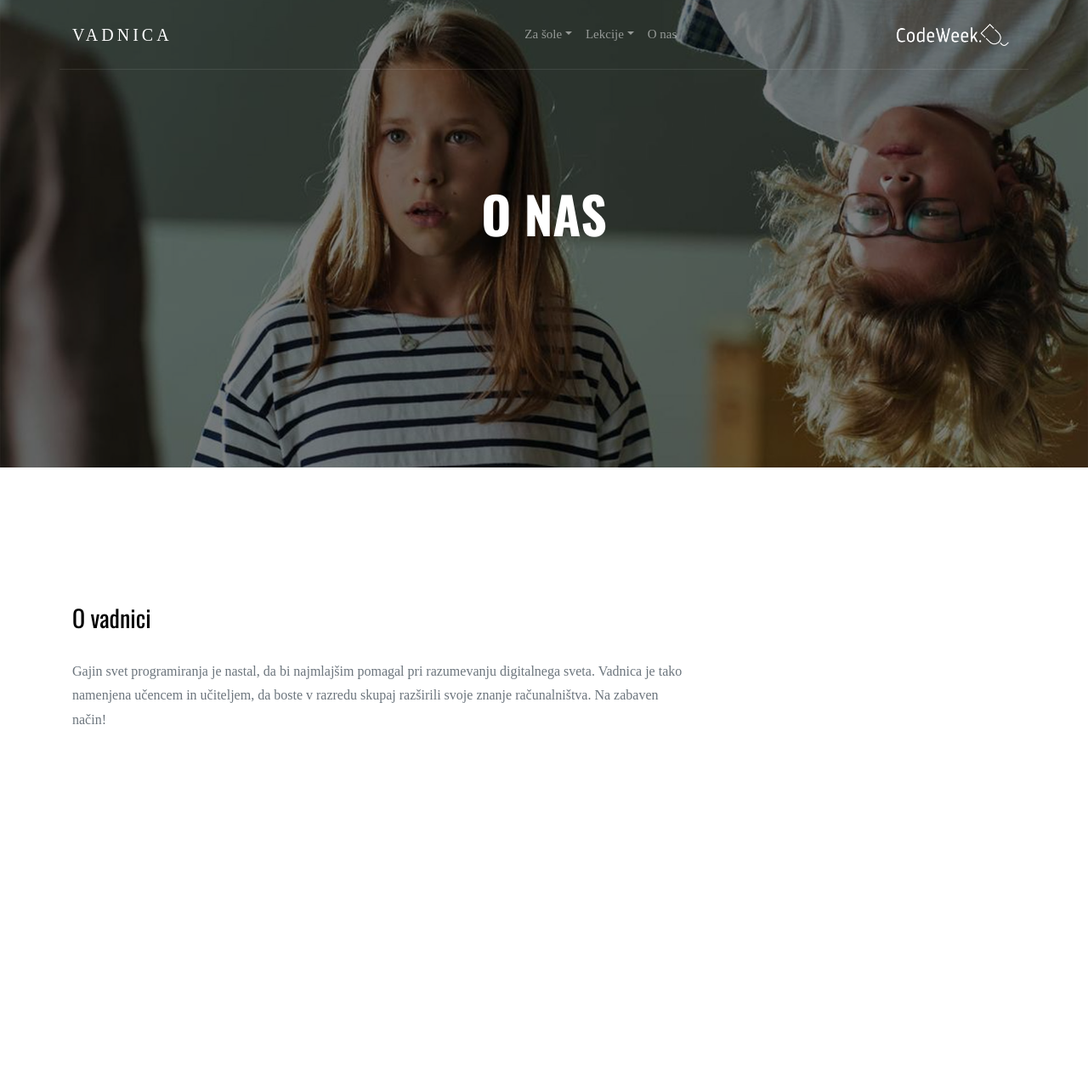
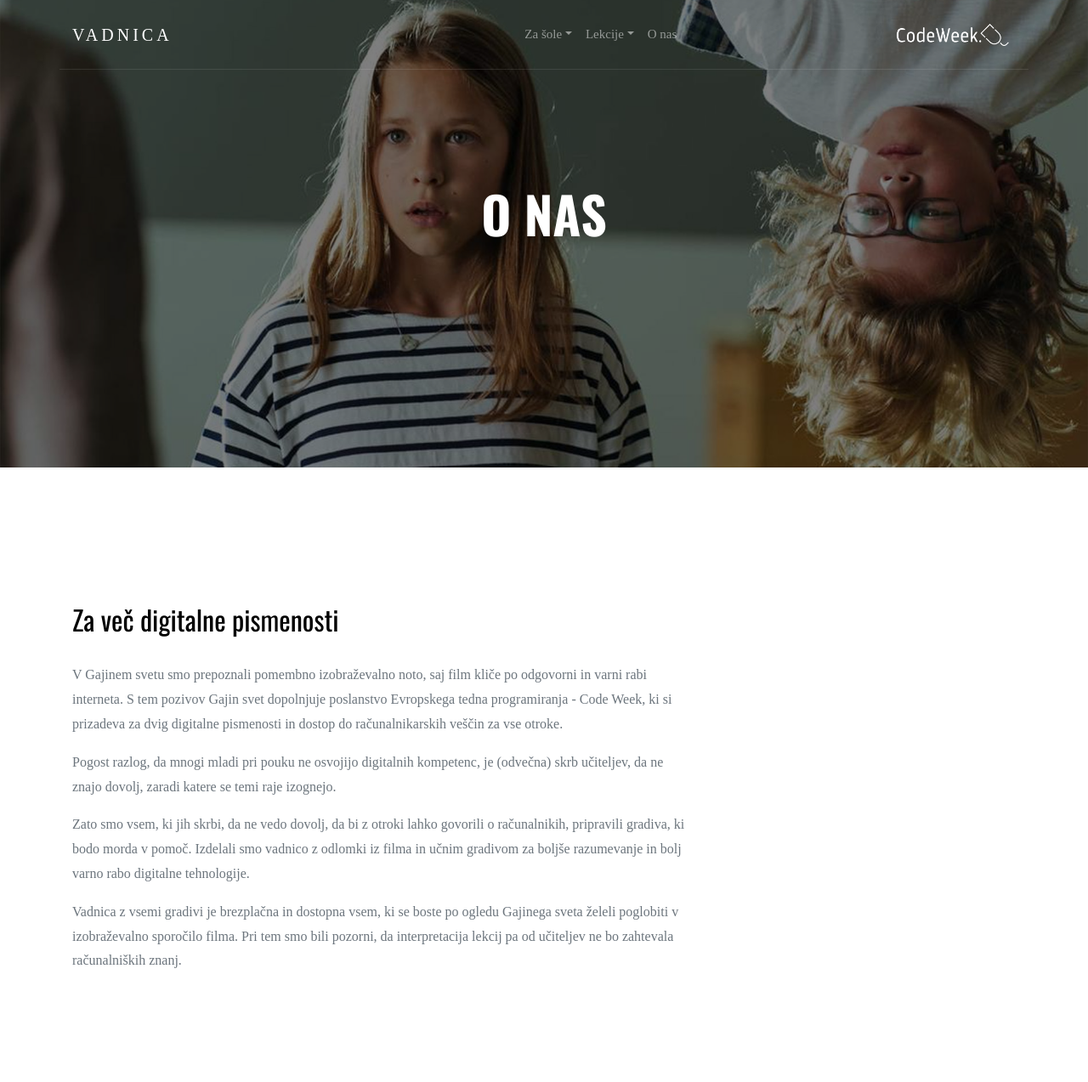
Before and after one commit to codeweeksi/gajin-svet, a Jekyll site: the page built from vadnica/about.md, in a window 1280 px wide. Shown: the whole page at 85% size. Built offline with Jekyll 4.4.1, drawn with Linux system fonts in a browser that asks for light colours; some web fonts are replaced; comment, search, counter and statistics services are not loaded; before the commit the page ends 990 px from its top, so only the background shows below that.

Commit message:
edited text

```diff
--- a/vadnica/about.md
+++ b/vadnica/about.md
@@ -3,7 +3,15 @@ layout: page
 title: O nas
 permalink: /vadnica/o-nas/
 image: assets/images/main-background.jpg
+excerpt: Ekipa Code Week Slovenija in ustvarjalci filma Gajin svet smo ustvarili vadnico, s katero želimo mladim pomagati pri razumevanju digitalnega sveta.
 ---
 
-<h3>O vadnici</h3>
-<p>Gajin svet programiranja je nastal, da bi najmlajšim pomagal pri razumevanju digitalnega sveta. Vadnica je tako namenjena učencem in učiteljem, da boste v razredu skupaj razširili svoje znanje računalništva. Na zabaven način!</p>
+<h2>Za več digitalne pismenosti</h2>
+
+<p>V Gajinem svetu smo prepoznali pomembno izobraževalno noto, saj film kliče po odgovorni in varni rabi interneta. S tem pozivov Gajin svet dopolnjuje poslanstvo Evropskega tedna programiranja - Code Week, ki si prizadeva za dvig digitalne pismenosti in dostop do računalnikarskih veščin za vse otroke.</p>
+
+<p>Pogost razlog, da mnogi mladi pri pouku ne osvojijo digitalnih kompetenc, je (odvečna) skrb učiteljev, da ne znajo dovolj, zaradi katere se temi raje izognejo.</p>
+
+<p>Zato smo vsem, ki jih skrbi, da ne vedo dovolj, da bi z otroki lahko govorili o računalnikih, pripravili gradiva, ki bodo morda v pomoč. Izdelali smo vadnico z odlomki iz filma in učnim gradivom za boljše razumevanje in bolj varno rabo digitalne tehnologije.</p>
+
+<p>Vadnica z vsemi gradivi je brezplačna in dostopna vsem, ki se boste po ogledu Gajinega sveta želeli poglobiti v izobraževalno sporočilo filma. Pri tem smo bili pozorni, da interpretacija lekcij pa od učiteljev ne bo zahtevala računalniških znanj.</p>
```
